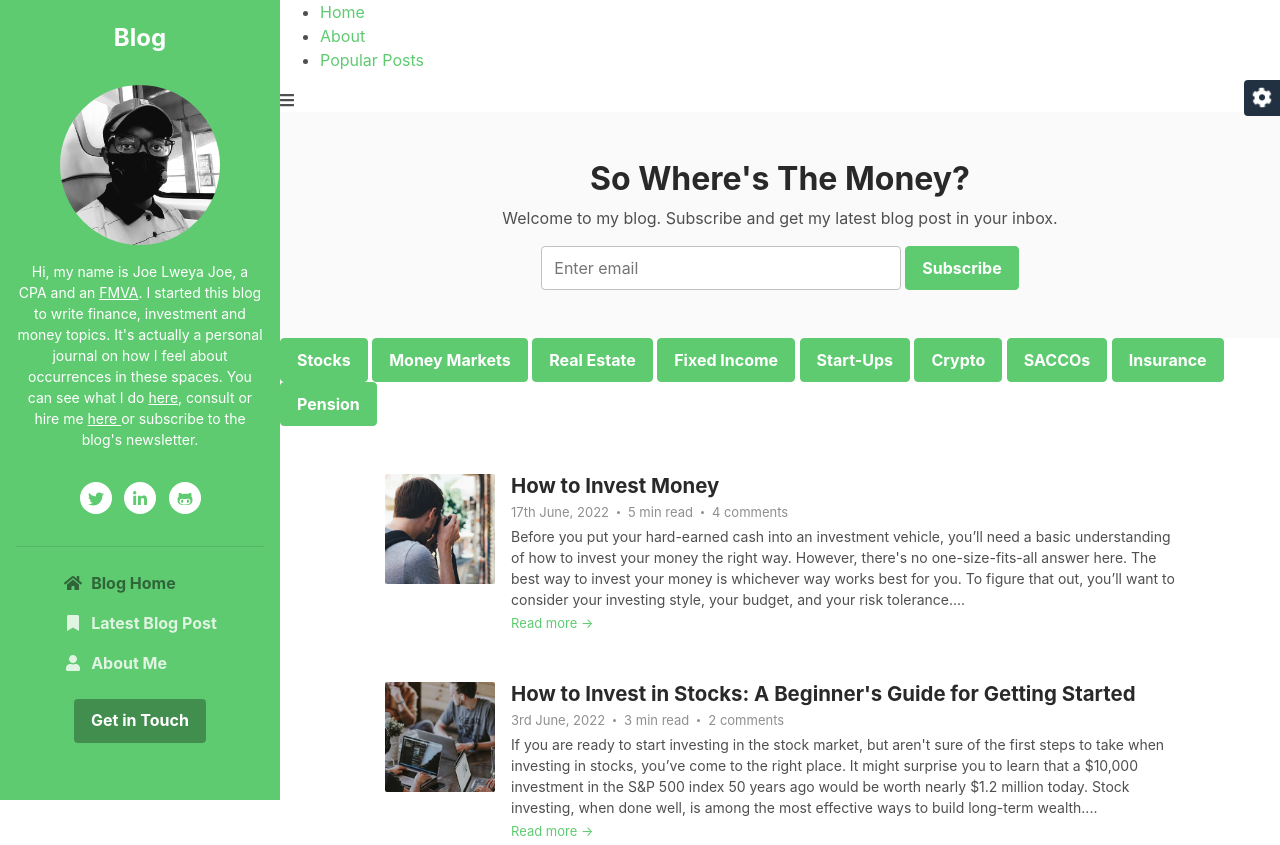
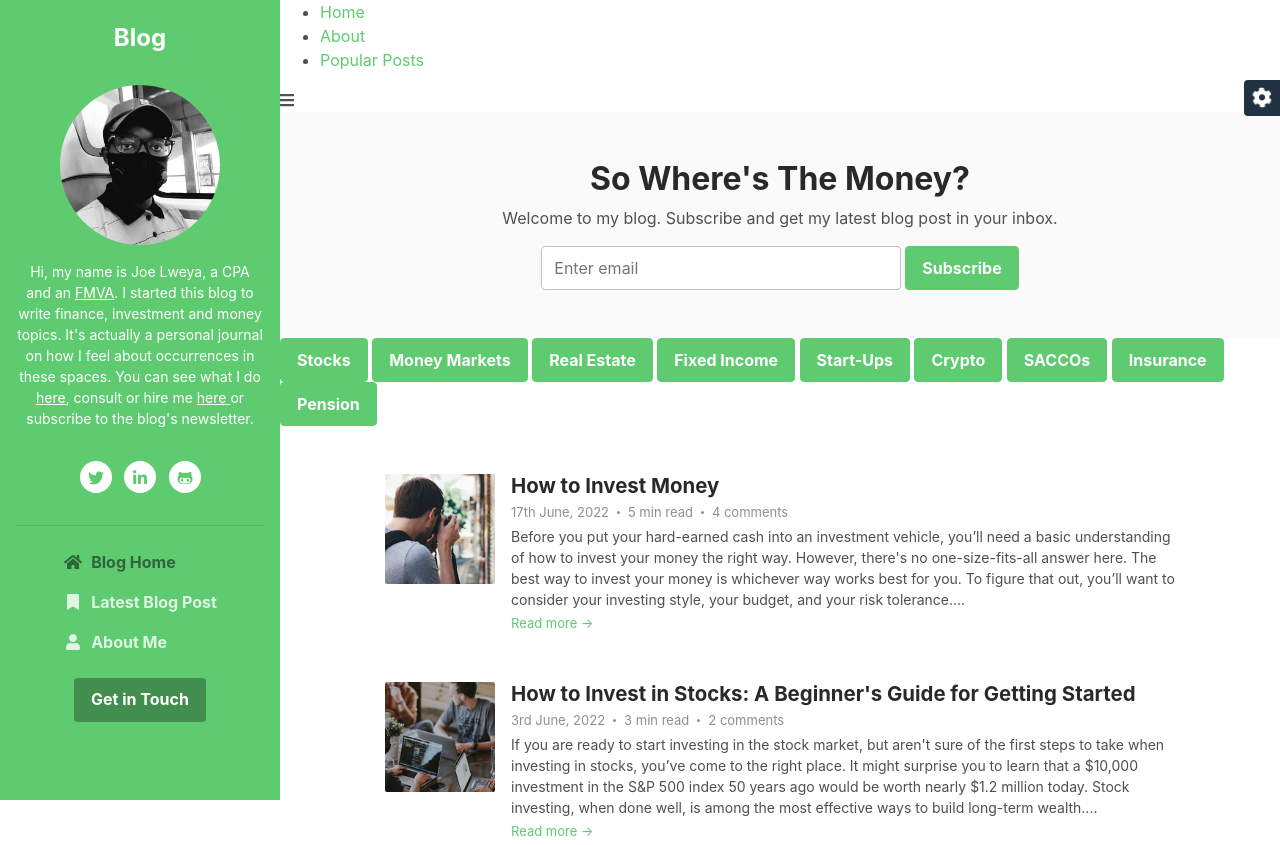
Before and after one commit to lweya/lweya.github.io, a plain HTML site: page index.html in a window 1280 px wide. Shown: the top 845 px of the page. Drawn offline with Linux system fonts and the light colour scheme.

Commit message:
Update index.html

```diff
--- a/index.html
+++ b/index.html
@@ -34,7 +34,7 @@
 				<div class="profile-section pt-3 pt-lg-0">
 				    <img class="profile-image mb-3 rounded-circle mx-auto" src="assets/images/profile.jpg" alt="image" >
 
-					<div class="bio mb-3">Hi, my name is Joe Lweya Joe, a CPA and an <a href="https://credentials.corporatefinanceinstitute.com/ef5cec2c-1a75-4c15-8e33-591e2ba34a3d" target="_blank"> FMVA</a>. I started this blog to write finance, investment and money topics. It's actually a personal journal on how I feel about occurrences in these spaces. You can see what I do <a href="about.html">here</a>, consult or hire me <a href="https://lweya.com/#contact">here </a>or subscribe to the blog's newsletter.</div><!--//bio-->
+					<div class="bio mb-3">Hi, my name is Joe Lweya, a CPA and an <a href="https://credentials.corporatefinanceinstitute.com/ef5cec2c-1a75-4c15-8e33-591e2ba34a3d" target="_blank"> FMVA</a>. I started this blog to write finance, investment and money topics. It's actually a personal journal on how I feel about occurrences in these spaces. You can see what I do <a href="about.html">here</a>, consult or hire me <a href="https://lweya.com/#contact">here </a>or subscribe to the blog's newsletter.</div><!--//bio-->
 					<ul class="social-list list-inline py-3 mx-auto">
 			            <li class="list-inline-item"><a href="https://twitter.com/lweyajoe"><i class="fab fa-twitter fa-fw"></i></a></li>
 			            <li class="list-inline-item"><a href="https://www.linkedin.com/in/joseph-lweya-03bb8321/"><i class="fab fa-linkedin-in fa-fw"></i></a></li>
```
